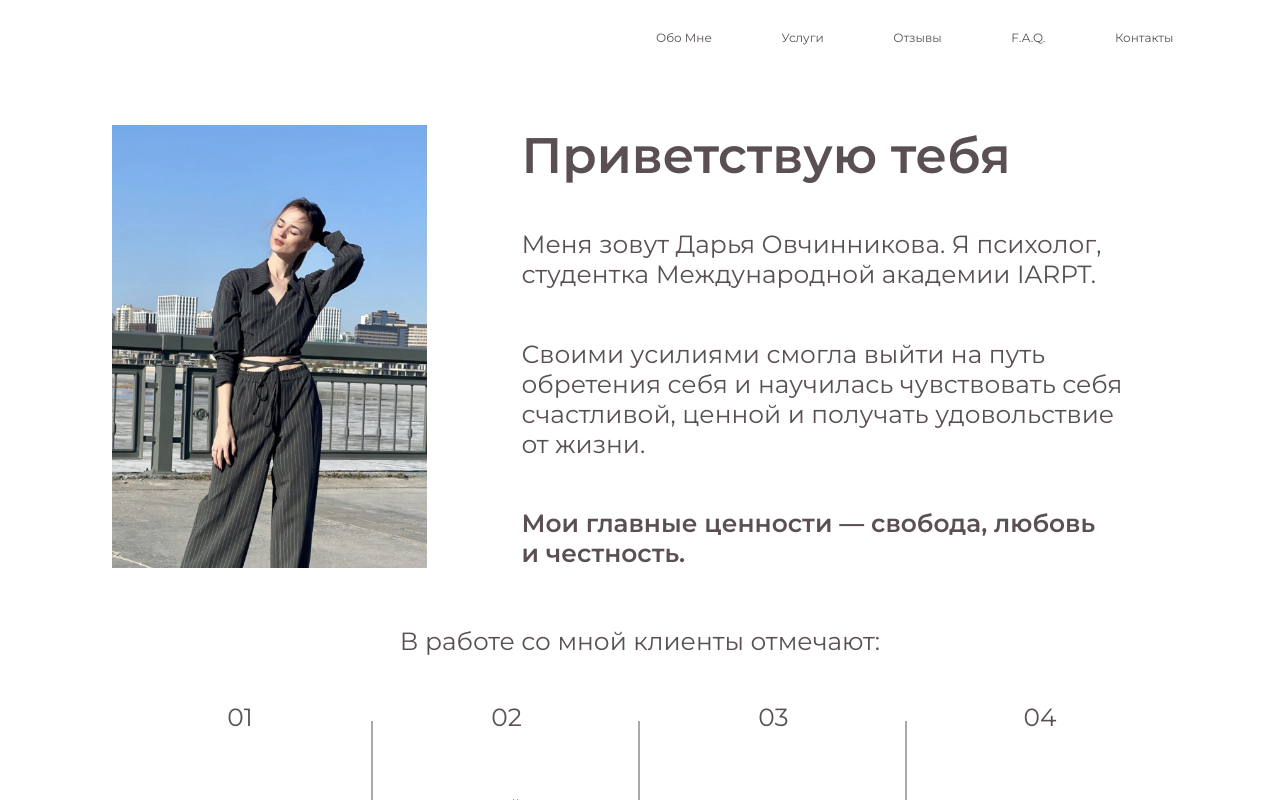
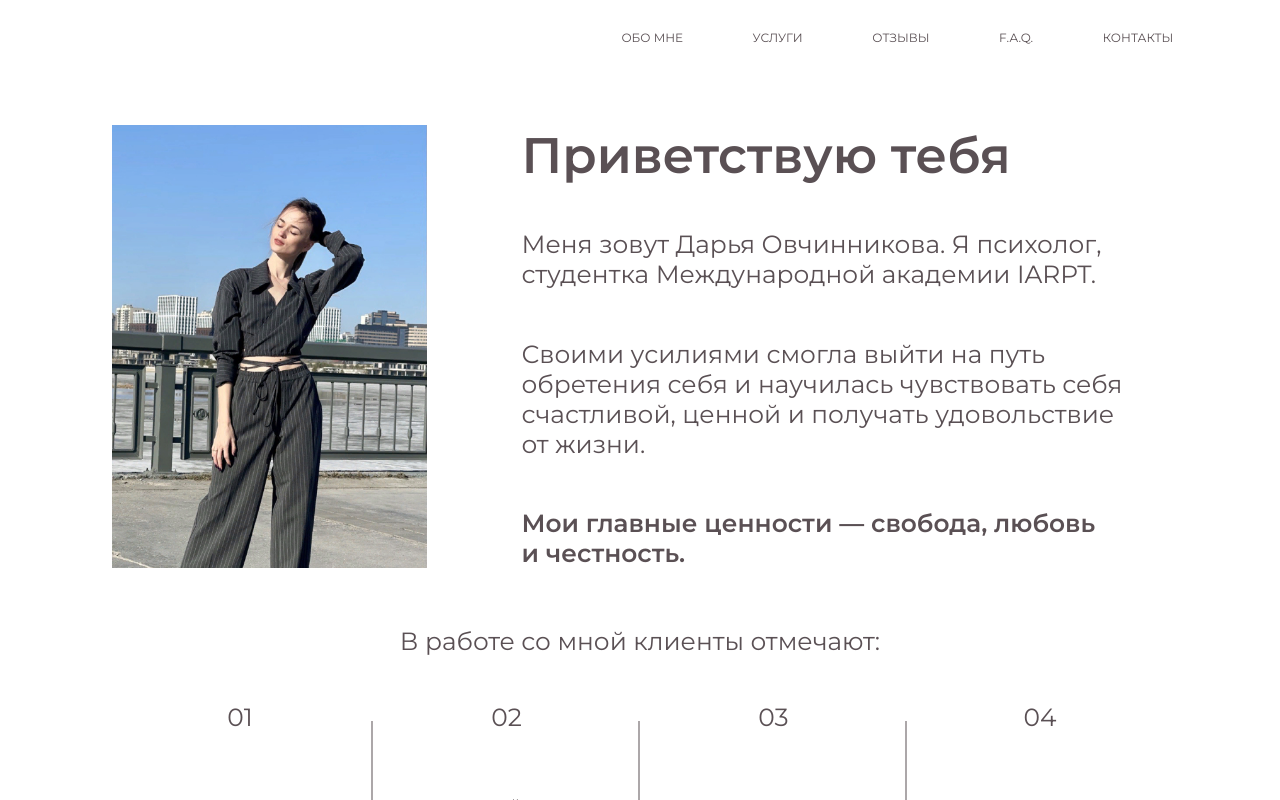
Before and after one commit to AlekseiOvchinnikov13/dari.space, a Next.js app: page / in a window 1280 px wide. Shown: the top 800 px of the page. Built offline with nearby package versions, Linux system fonts and the light colour scheme.

Commit message:
fix menu, socials, services

```diff
--- a/src/styles/components/Menu.module.scss
+++ b/src/styles/components/Menu.module.scss
@@ -11,7 +11,7 @@
       .link {
         color: $FONT_COLOR;
         border-bottom: 1px solid transparent;
-        text-transform: capitalize;
+        text-transform: uppercase;
         transition: all .3ms ease-in-out;
 
         &:hover, &:focus {
--- a/src/styles/components/Services.module.scss
+++ b/src/styles/components/Services.module.scss
@@ -3,7 +3,7 @@
 .serviceCardsWrapper {
   display: grid;
   grid-template-columns: repeat(3, 1fr);
-  gap: .02777em;
+  gap: max(.02777em, 30px);
 
   .serviceCard {
     display: grid;
--- a/src/styles/components/SocialLinks.module.scss
+++ b/src/styles/components/SocialLinks.module.scss
@@ -1,7 +1,7 @@
 .socialLinksWrapper {
   display: grid;
   grid-template-columns: repeat(4, 1fr);
-  gap: 40px;
+  gap: max(20px, .02777em);
   font-size: 20px;
 
   .image {
```
